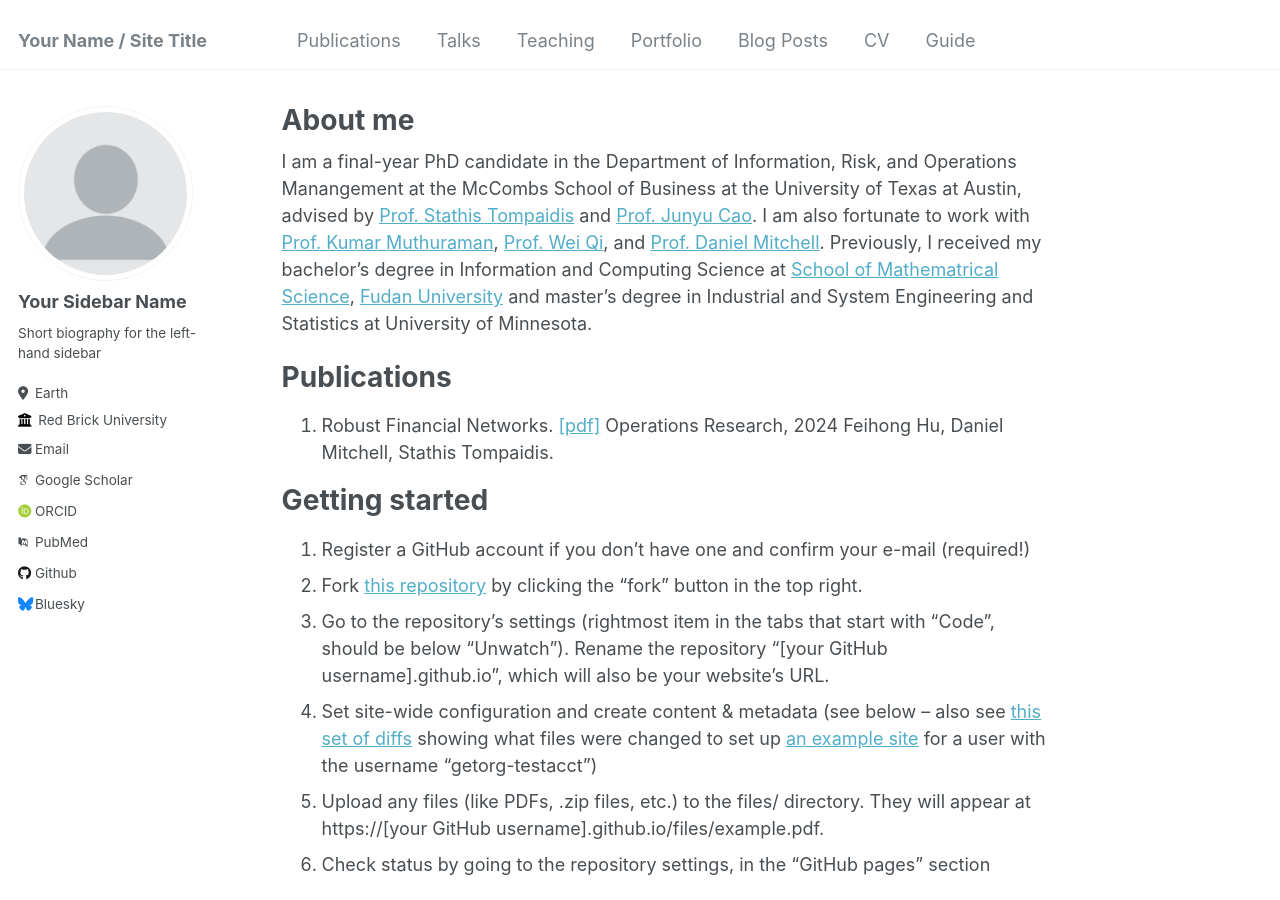
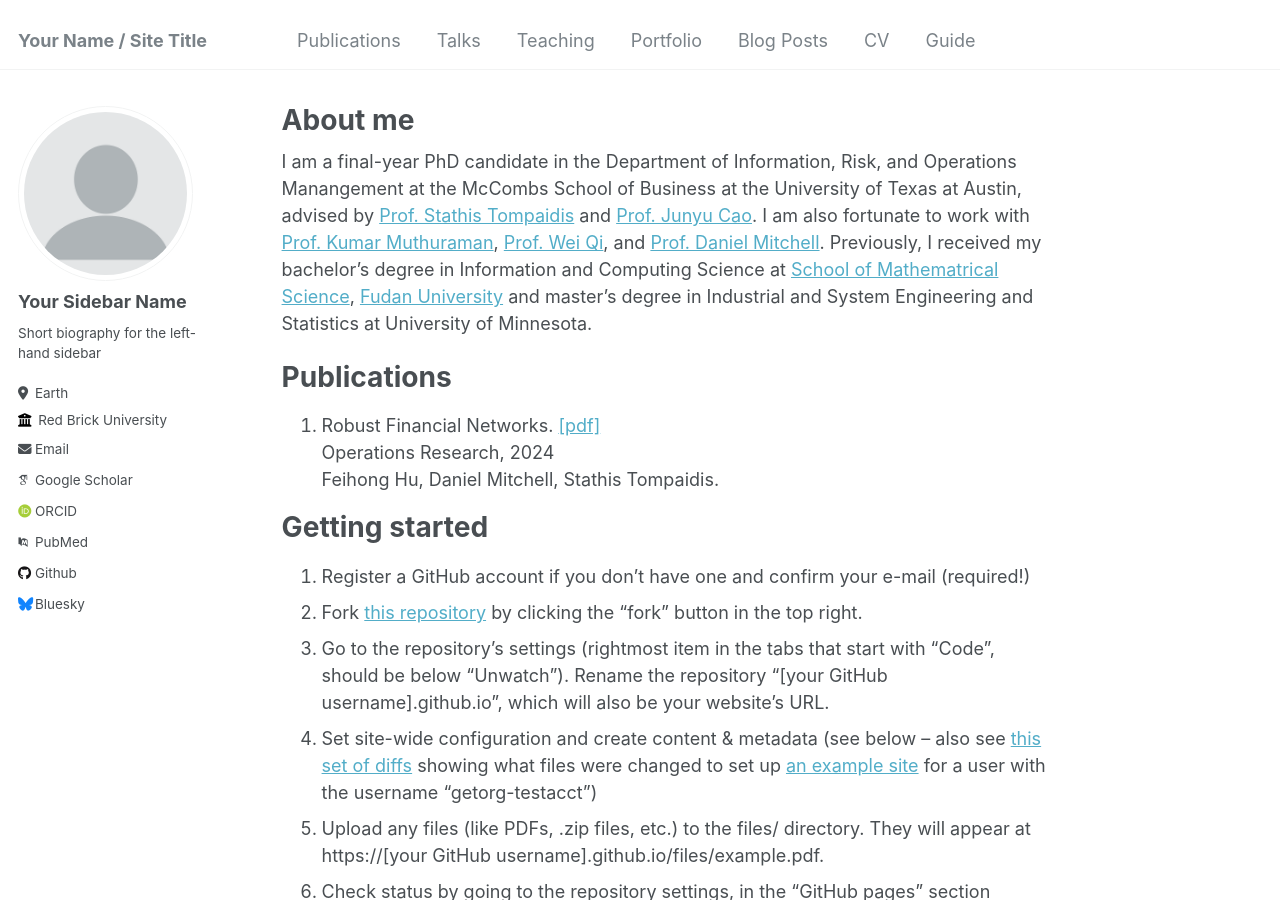
Before and after one commit to feihonghu/feihonghu.github.io, a Jekyll site: the page built from _pages/about.md, in a window 1280 px wide and 900 px high. Built offline with Jekyll 4.4.1, drawn with Linux system fonts in a browser that asks for light colours; some web fonts are replaced.

```diff
--- a/_pages/about.md
+++ b/_pages/about.md
@@ -11,8 +11,8 @@ I am a final-year PhD candidate in the Department of Information, Risk, and Oper
 
 Publications
 ======
-1. Robust Financial Networks. [[pdf]](https://pubsonline.informs.org/doi/10.1287/opre.2022.0272)
-   Operations Research, 2024
+1. Robust Financial Networks. [[pdf]](https://pubsonline.informs.org/doi/10.1287/opre.2022.0272)\\
+   Operations Research, 2024\\
    Feihong Hu, Daniel Mitchell, Stathis Tompaidis.
 
 Getting started
```
